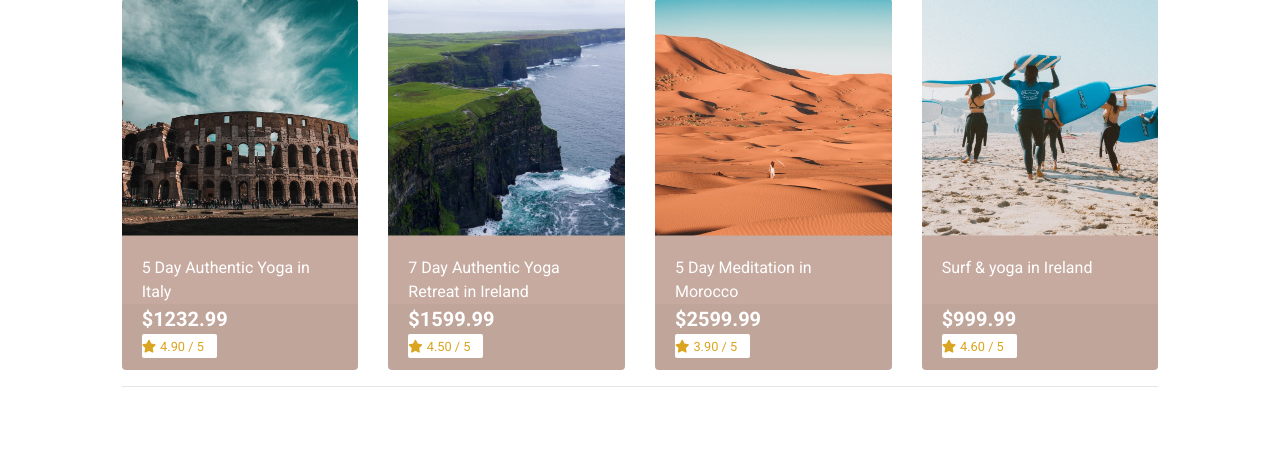
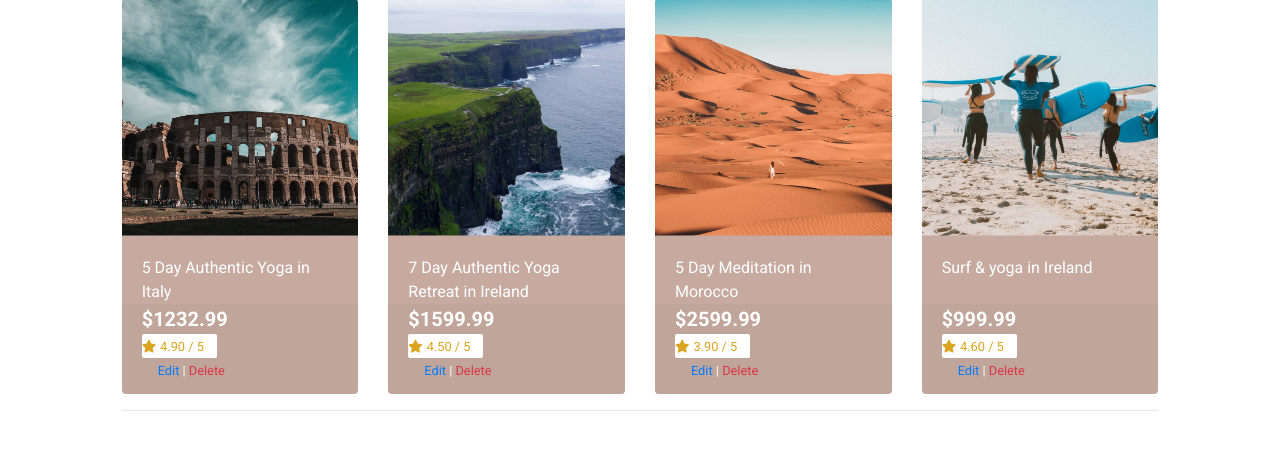
Before and after one commit to TobinWebDesign/Full-Stack-Frameworks-with-Django-Milestone-Project, a Django app: page /retreats/ in a window 1280 px wide. Shown: the part 252-717 px from the top of the page. Run offline with Django 3.2, Linux system fonts and the light colour scheme; a user stored in the database is signed in; data comes from the database, SQL or seed files in the repository; both versions use the stored data as it was after the commit; some libraries are stand-ins or nearby versions.

Commit message:
added delete function

```diff
--- a/retreats/templates/retreats/retreat_detail.html
+++ b/retreats/templates/retreats/retreat_detail.html
@@ -33,6 +33,12 @@
                         <small class="text-gold"><i class="fas fa-star mr-1"></i>{{ retreat.rating }} / 5</small>
                     {% else %}
                         <small class="text-gold">No Rating</small>
+                    {% endif %}
+                    {% if request.user.is_superuser %}
+                        <small class="ml-3">
+                            <a href="{% url 'edit_retreat' retreat.id %}">Edit</a> |
+                            <a class="text-danger" href="{% url 'delete_retreat' retreat.id %}">Delete</a>
+                        </small>
                     {% endif %}
                     <p class="mt-3">{{ retreat.description }}</p>
                     <form class="form" action="{% url 'add_to_cart' retreat.id %}" method="POST">
--- a/retreats/templates/retreats/retreats.html
+++ b/retreats/templates/retreats/retreats.html
@@ -51,6 +51,12 @@
                                             {% else %}
                                                 <small class="text-gold">No Rating</small>
                                             {% endif %}
+                                            {% if request.user.is_superuser %}
+                                                <small class="ml-3">
+                                                    <a href="{% url 'edit_retreat' retreat.id %}">Edit</a> |
+                                                    <a class="text-danger" href="{% url 'delete_retreat' retreat.id %}">Delete</a>
+                                                </small>
+                                            {% endif %}
                                         </div>
                                     </div>
                                 </div>
--- a/retreats/urls.py
+++ b/retreats/urls.py
@@ -6,4 +6,5 @@ urlpatterns = [
     path('<int:retreat_id>/', views.retreat_detail, name='retreat_detail'),
     path('add/', views.add_retreat, name='add_retreat'),
     path('edit/<int:retreat_id>/', views.edit_retreat, name='edit_retreat'),
+    path('delete/<int:retreat_id>/', views.delete_retreat, name='delete_retreat'),
 ]
--- a/retreats/views.py
+++ b/retreats/views.py
@@ -53,9 +53,9 @@ def add_retreat(request):
     if request.method == 'POST':
         form = RetreatForm(request.POST, request.FILES)
         if form.is_valid():
-            form.save()
+            retreat = form.save()
             messages.success(request, 'Yey! Successfully added retreat!')
-            return redirect(reverse('add_retreat'))
+            return redirect(reverse('retreat_detail', args=[retreat.id]))
         else:
             messages.error(request, 'Opps! Failed to add retreat. Please ensure the form is valid.')
     else:
@@ -90,3 +90,10 @@ def edit_retreat(request, retreat_id):
     }
 
     return render(request, template, context)
+
+def delete_retreat(request, retreat_id):
+    """ Delete a retreat from the store """
+    retreat = get_object_or_404(Retreat, pk=retreat_id)
+    retreat.delete()
+    messages.success(request, 'Retreat deleted!')
+    return redirect(reverse('retreats'))
```
Also changed, not shown: db.sqlite3.
